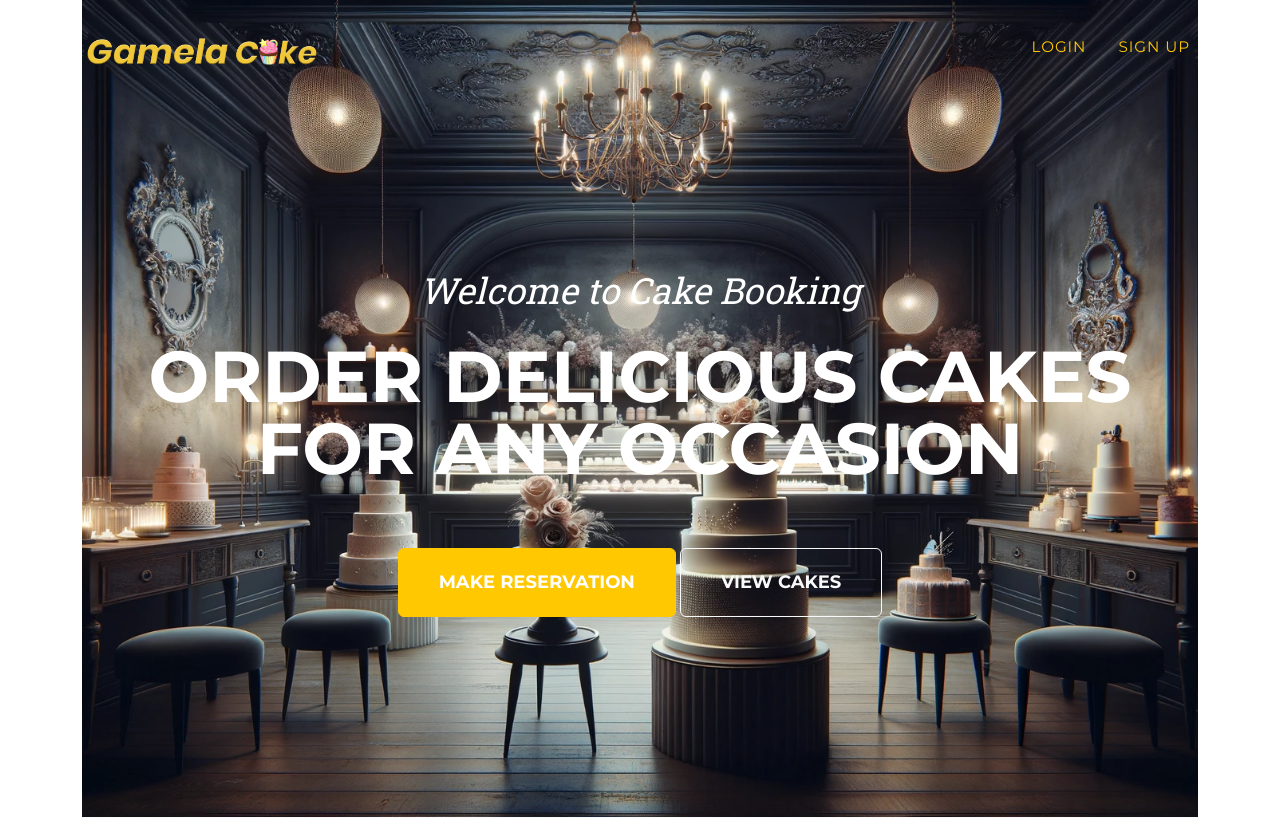
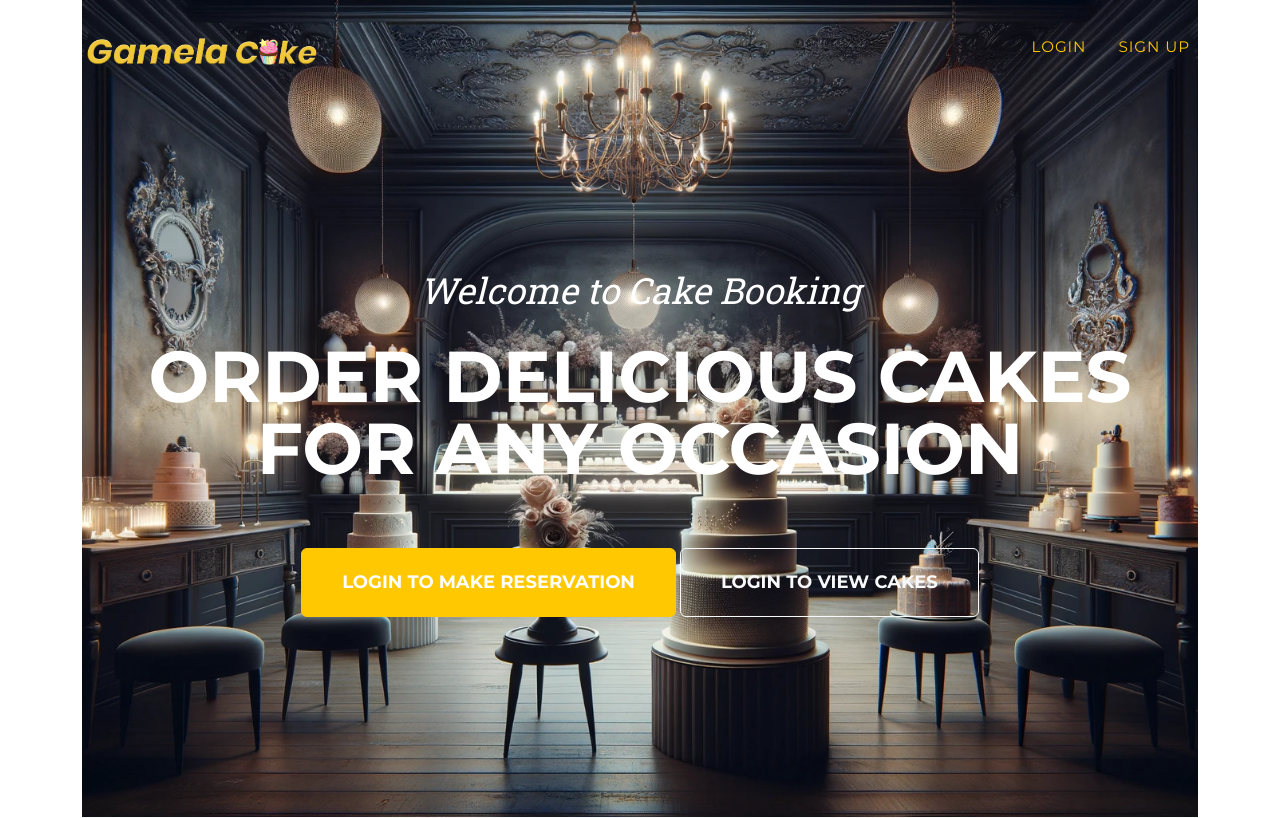
Before and after one commit to atchutchi/gamela-cake, a Django app: page / in a window 1280 px wide. Shown: the top 818 px of the page. Run offline with Django 3.2, Linux system fonts and the light colour scheme; tables that the repository leaves empty hold one stand-in row (values such as "Sample post"); some libraries are stand-ins or nearby versions.

Commit message:
Restrict access to reservation and cake pages for unauthenticated users

```diff
--- a/templates/index.html
+++ b/templates/index.html
@@ -9,8 +9,13 @@
         <div class="container">
             <div class="masthead-subheading">Welcome to Cake Booking</div>
             <div class="masthead-heading text-uppercase">Order Delicious Cakes for Any Occasion</div>
-            <a href="{% url 'reservations' %}" class="btn btn-primary btn-xl text-uppercase">Make Reservation</a>
-            <a href="{% url 'cake' %}" class="btn btn-outline-light btn-xl text-uppercase">View Cakes</a>
+            {% if user.is_authenticated %}
+                <a href="{% url 'reservations' %}" class="btn btn-primary btn-xl text-uppercase">Make Reservation</a>
+                <a href="{% url 'cake' %}" class="btn btn-outline-light btn-xl text-uppercase">View Cakes</a>
+            {% else %}
+                <a href="{% url 'login' %}" class="btn btn-primary btn-xl text-uppercase">Login to Make Reservation</a>
+                <a href="{% url 'login' %}" class="btn btn-outline-light btn-xl text-uppercase">Login to View Cakes</a>
+            {% endif %}
         </div>
     </header>
 
```
